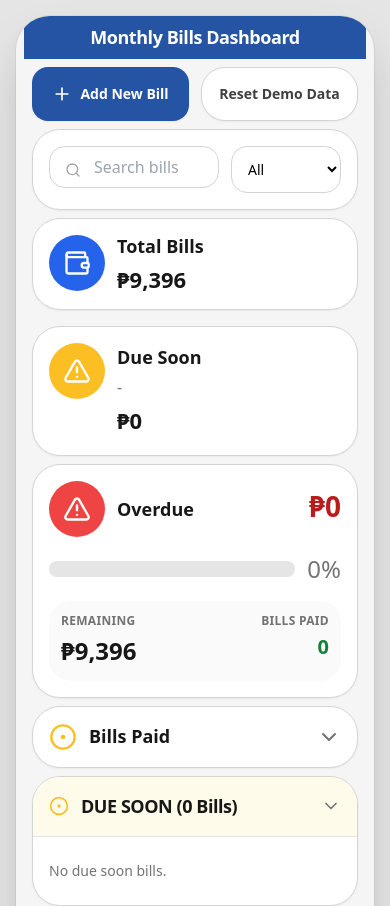
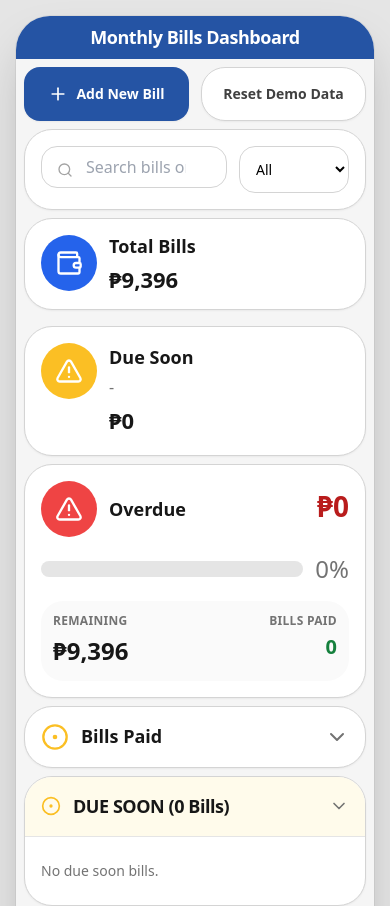
Before and after one commit to brehonioj-lgtm/Bills-App-V2-Beta, a React (Vite) app: page / in a window 390 px wide. Shown: the top 906 px of the page. Built offline with nearby package versions, Linux system fonts and the light colour scheme.

Commit message:
Update App.jsx

```diff
--- a/App.jsx
+++ b/App.jsx
@@ -383,7 +383,7 @@ export default function App() {
 
   return (
     <div className="min-h-screen bg-neutral-200 p-4 md:p-8">
-      <div className="mx-auto max-w-md px-2 md:px-0 overflow-hidden rounded-[34px] bg-neutral-100 shadow-2xl ring-1 ring-black/5">
+      <div className="mx-auto max-w-md overflow-hidden rounded-[34px] bg-neutral-100 shadow-2xl ring-1 ring-black/5">
         <div className="bg-[#2554A4] px-4 py-2 text-center">
           <h1 className="text-[18px] md:text-[22px] font-bold text-white tracking-tight">
   Monthly Bills Dashboard
```
